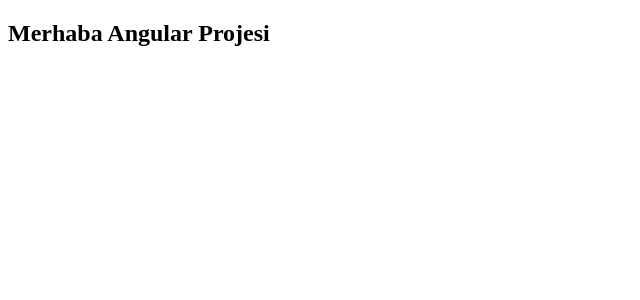
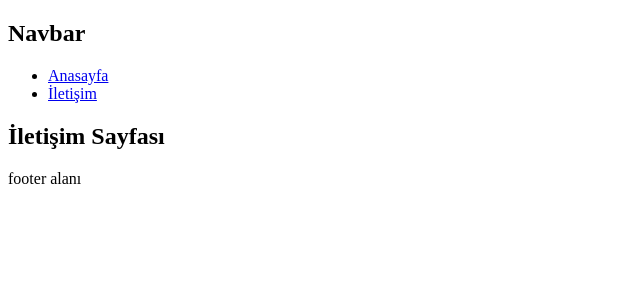
Before and after one commit to Duyguukaya/AngularCafeClient, an Angular app: page /contact in a window 1280 px wide. Before the commit this address led to /. Shown: the top 300 px of the page, without its empty margins (0-640 px from the left). Built offline with nearby package versions, Linux system fonts and the light colour scheme.

Commit message:
yeni componentlar eklendi.

```diff
--- a/src/app/app-module.ts
+++ b/src/app/app-module.ts
@@ -3,10 +3,14 @@
 
 import { AppRoutingModule } from './app-routing-module';
 import { App } from './app';
+import { Home } from './ui-components/home/home';
+import { Contact } from './ui-components/contact/contact';
 
 @NgModule({
   declarations: [
-    App
+    App,
+    Home,
+    Contact
   ],
   imports: [
     BrowserModule,
--- a/src/app/app-routing-module.ts
+++ b/src/app/app-routing-module.ts
@@ -1,7 +1,14 @@
 import { NgModule } from '@angular/core';
 import { RouterModule, Routes } from '@angular/router';
+import { Home } from './ui-components/home/home';
+import { Contact } from './ui-components/contact/contact';
 
-const routes: Routes = [];
+const routes: Routes = [
+
+  {path:'home',component:Home},
+  {path:'contact',component:Contact}
+
+];
 
 @NgModule({
   imports: [RouterModule.forRoot(routes)],
--- a/src/app/app.html
+++ b/src/app/app.html
@@ -1 +1,13 @@
-<h2>{{title}}</h2>
+<h2>Navbar</h2>
+<ul>
+ <li> <a routerLink="/home">Anasayfa</a> </li>
+  <li><a routerLink="/contact">İletişim</a></li>
+</ul>
+
+<router-outlet>
+
+</router-outlet>
+
+<div>
+  footer alanı
+</div>
--- a/src/app/app.ts
+++ b/src/app/app.ts
@@ -1,4 +1,5 @@
 import { Component, signal } from '@angular/core';
+import { CategoryModel } from './models/categoryModel';
 
 @Component({
   selector: 'app-root',
@@ -8,5 +9,10 @@
 })
 export class App {
 
-  title:string="Merhaba Angular Projesi"
+  title:string="Kategoriler"
+
+  category:CategoryModel
+
+  categories:CategoryModel[] = [{id:1,name:'Kahveler'},{id:2,name:'Tatlılar'},{id:3,name:'İçecekler'}]
+
 }
--- /dev/null
+++ b/src/app/models/categoryModel.ts
@@ -0,0 +1,4 @@
+export class CategoryModel{
+  id:number;
+  name:string;
+}
--- /dev/null
+++ b/src/app/ui-components/contact/contact.html
@@ -0,0 +1 @@
+<h2>İletişim Sayfası</h2>
--- /dev/null
+++ b/src/app/ui-components/contact/contact.ts
@@ -0,0 +1,11 @@
+import { Component } from '@angular/core';
+
+@Component({
+  selector: 'app-contact',
+  standalone: false,
+  templateUrl: './contact.html',
+  styleUrl: './contact.css',
+})
+export class Contact {
+
+}
--- /dev/null
+++ b/src/app/ui-components/home/home.html
@@ -0,0 +1 @@
+<h2>Ana Sayfa</h2>
--- /dev/null
+++ b/src/app/ui-components/home/home.ts
@@ -0,0 +1,11 @@
+import { Component } from '@angular/core';
+
+@Component({
+  selector: 'app-home',
+  standalone: false,
+  templateUrl: './home.html',
+  styleUrl: './home.css',
+})
+export class Home {
+
+}
--- a/tsconfig.json
+++ b/tsconfig.json
@@ -3,7 +3,7 @@
 {
   "compileOnSave": false,
   "compilerOptions": {
-    "strict": true,
+    "strict": false,
     "noImplicitOverride": true,
     "noPropertyAccessFromIndexSignature": true,
     "noImplicitReturns": true,
```
Also changed, not shown: src/app/ui-components/contact/contact.css (added), src/app/ui-components/home/home.css (added).
